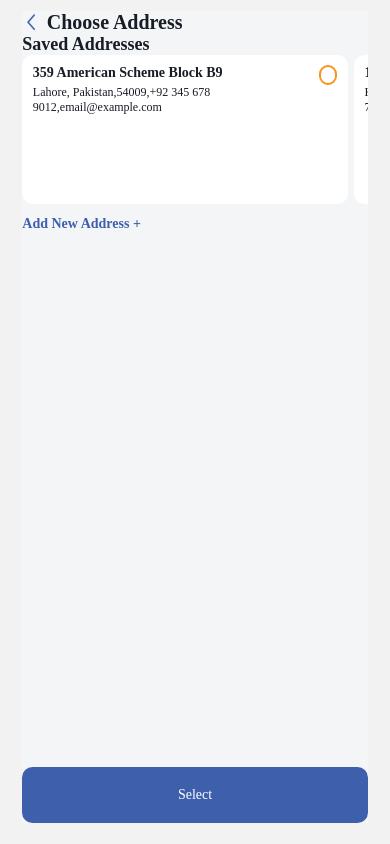
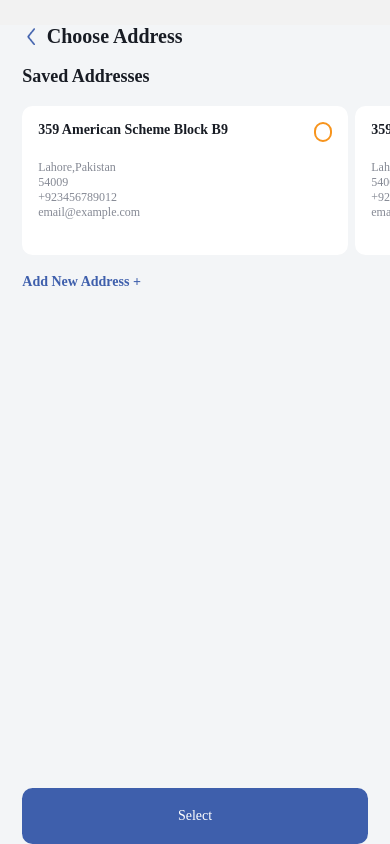
Before and after one commit to umairabhatti786/ReadingTest, a React Native app: screen /ChooseAddress in a window 390 px wide. Built offline with nearby package versions, Linux system fonts and the light colour scheme; what @gorhom/bottom-sheet, @react-native-google-signin/google-signin would draw is missing.

Commit message:
ChooseAddress screen completed

```diff
--- a/src/routes/RootNavigator/index.tsx
+++ b/src/routes/RootNavigator/index.tsx
@@ -26,6 +26,7 @@ import HelpNSupport from "../../screens/main/HelpNSupport";
 import CardDiscounts from "../../screens/main/CardDiscounts";
 import SubCategories from "../../screens/main/SubCategories";
 import AllSubCategories from "../../screens/main/AllSubCategories";
+import Checkout from "../../screens/main/Checkout";
 
 export type RootStackParamsList = {
   SignUpScreen: any;
@@ -51,6 +52,7 @@ export type RootStackParamsList = {
   CardDiscounts: any;
   SubCategories: any;
   AllSubCategories: any;
+  Checkout: any;
 };
 
 const Stack = createNativeStackNavigator<RootStackParamsList>();
@@ -74,6 +76,7 @@ const RootNavigator = () => {
           component={SendGiftCardScreen}
         />
         <Stack.Screen name="PaymentScreen" component={PaymentScreen} />
+        <Stack.Screen name="Checkout" component={Checkout} />
         <Stack.Screen name="CardDiscounts" component={CardDiscounts} />
         <Stack.Screen name="Filters" component={Filters} />
         <Stack.Screen name="PaymentScreen2" component={PaymentScreen2} />
--- a/src/screens/main/BookDetails/index.tsx
+++ b/src/screens/main/BookDetails/index.tsx
@@ -439,11 +439,15 @@ const BookDetails = ({ navigation }: BookDetailsProps) => {
               {/* //..order details in buy now bottom sheet */}
               <View style={styles.buyerInfo}>
                 <CustomText text={"Dispatch"} size={12} color={Colors.gray} />
-                <CustomText
-                  text={"359 American Scheme Block B9"}
-                  size={12}
-                  color={Colors.black}
-                />
+                <TouchableOpacity
+                  onPress={() => navigation.navigate("ChooseAddress")}
+                >
+                  <CustomText
+                    text={"359 American Scheme Block B9"}
+                    size={12}
+                    color={Colors.black}
+                  />
+                </TouchableOpacity>
               </View>
               <View style={styles.buyerInfo}>
                 <CustomText text={"Pay With"} size={12} color={Colors.gray} />
--- a/src/screens/main/Cart/index.tsx
+++ b/src/screens/main/Cart/index.tsx
@@ -1,4 +1,4 @@
-import { StyleSheet, Text, View } from "react-native";
+import { StyleSheet, View } from "react-native";
 import React, { useState } from "react";
 import HeaderBtmTabs from "../../../components/HeaderBtmTabs";
 import { Colors } from "../../../utils/Colors";
@@ -72,7 +72,10 @@ const Cart = ({ navigation }: CartProps) => {
                 }`}
               />
             </View>
-            <CustomButton title="Checkout" />
+            <CustomButton
+              title="Checkout"
+              onPress={() => navigation.navigate("Checkout")}
+            />
           </View>
         </View>
       </View>
--- /dev/null
+++ b/src/screens/main/Checkout/index.tsx
@@ -0,0 +1,33 @@
+import { StyleSheet, View } from "react-native";
+import React from "react";
+import Header from "../../../components/Header";
+import { Colors } from "../../../utils/Colors";
+import { ms, s, vs } from "react-native-size-matters";
+import CustomText from "../../../components/CustomText";
+
+const Checkout = () => {
+  return (
+    <View style={styles.screenContainer}>
+      <View style={styles.content}>
+        <Header title="Checkout" />
+        <CustomText text="Add your optional payment method to save for future purchases." />
+      </View>
+    </View>
+  );
+};
+
+export default Checkout;
+
+const styles = StyleSheet.create({
+  screenContainer: {
+    flex: 1,
+    backgroundColor: Colors.primary,
+  },
+  content: {
+    flex: 1,
+    marginHorizontal: s(20),
+    marginTop: vs(20),
+    marginBottom: ms(20),
+    gap: vs(15),
+  },
+});
--- a/src/screens/main/ChooseAddress/index.tsx
+++ b/src/screens/main/ChooseAddress/index.tsx
@@ -2,14 +2,12 @@ import { ScrollView, StyleSheet, TouchableOpacity, View } from "react-native";
 import React, { useState } from "react";
 import { StackNavigationProp } from "@react-navigation/stack";
 import { RootStackParamsList } from "../../../routes/RootNavigator";
-import { moderateScale, scale, verticalScale } from "react-native-size-matters";
+import { ms, s, vs } from "react-native-size-matters";
 import { Colors } from "../../../utils/Colors";
 import Header from "../../../components/Header";
 import CustomText from "../../../components/CustomText";
 import CustomButton from "../../../components/CustomButton";
-import CustomTextInput from "../../../components/CustomTextInput";
-import icons from "../../../assets/icons";
-import HeaderBtmTabs from "../../../components/HeaderBtmTabs";
+import { AddressesData } from "../../../utils/Data/data";
 
 interface ChooseAddressProps {
   navigation: StackNavigationProp<RootStackParamsList, "ChooseAddress">;
@@ -17,37 +15,26 @@ interface ChooseAddressProps {
 
 const ChooseAddress = ({ navigation }: ChooseAddressProps) => {
   const [selected, setSelected] = useState<number | null>(null);
-  const addresses = [
-    {
-      id: 1,
-      title: "359 American Scheme Block B9",
-      details: "Lahore, Pakistan,54009,+92 345 678 9012,email@example.com",
-    },
-    {
-      id: 2,
-      title: "123 Another Street Block A",
-      details: "Karachi, Pakistan,54001,+92 123 456 7890,another@example.com",
-    },
-  ];
 
   return (
     <View style={styles.screenContainer}>
-      <View>
+      <View style={styles.layout}>
         <Header title="Choose Address" />
-        <CustomText
-          text={"Saved Addresses"}
-          fontWeight="bold"
-          size={18}
-          marginVertical={verticalScale(15)}
-        />
+        <CustomText text={"Saved Addresses"} fontWeight="bold" size={18} />
+      </View>
+      {/* ..........adresses.................. */}
       <ScrollView
         horizontal={true}
         showsHorizontalScrollIndicator={false}
         contentContainerStyle={{
-            marginBottom: verticalScale(10),
+          //marginVertical: vs(15),
+          paddingHorizontal: s(20),
+          gap: s(7),
+          flexGrow: 0,
         }}
+        style={{ marginVertical: vs(15), flexGrow: 0 }}
       >
-          {addresses.map((addresses, index) => (
+        {AddressesData.map((addresses, index) => (
           <View key={addresses.id} style={styles.addressVw}>
             <View
               style={{
@@ -55,7 +42,7 @@ const ChooseAddress = ({ navigation }: ChooseAddressProps) => {
                 justifyContent: "space-between",
               }}
             >
-                <CustomText text={addresses.title} fontWeight="bold" />
+              <CustomText text={addresses.house} fontWeight="bold" />
               <TouchableOpacity
                 style={styles.circle}
                 onPress={() => setSelected(index)}
@@ -63,19 +50,37 @@ const ChooseAddress = ({ navigation }: ChooseAddressProps) => {
                 {selected === index && <View style={styles.select} />}
               </TouchableOpacity>
             </View>
-              <CustomText text={addresses.details} size={12} />
+            <View>
+              <CustomText text={addresses.city} size={12} color={Colors.gray} />
+              <CustomText text={addresses.code} size={12} color={Colors.gray} />
+              <CustomText
+                text={addresses.phone}
+                size={12}
+                color={Colors.gray}
+              />
+              <CustomText
+                text={addresses.email}
+                size={12}
+                color={Colors.gray}
+              />
+            </View>
           </View>
         ))}
       </ScrollView>
-        <TouchableOpacity onPress={() => navigation.navigate("NewAddress")}>
+      {/* ......................Add New Address +.................. */}
+      <TouchableOpacity
+        onPress={() => navigation.navigate("NewAddress")}
+        style={styles.addbtn}
+      >
         <CustomText
           text={"Add New Address +"}
           color={Colors.blue}
           fontWeight="bold"
         />
       </TouchableOpacity>
+      <View style={[styles.layout, { flex: 1, justifyContent: "flex-end" }]}>
+        <CustomButton title="Select" />
       </View>
-      <CustomButton title="Select" />
     </View>
   );
 };
@@ -86,33 +91,37 @@ const styles = StyleSheet.create({
   screenContainer: {
     flex: 1,
     backgroundColor: Colors.primary,
-    marginHorizontal: scale(20),
-    marginVertical: verticalScale(10),
-    marginTop: moderateScale(10),
-    marginBottom: moderateScale(20),
+    marginTop: vs(20),
     justifyContent: "space-between",
+  },
+  layout: {
+    marginHorizontal: s(20),
+    gap: vs(15),
+  },
+  addbtn: {
+    marginHorizontal: s(20),
   },
   addressVw: {
     backgroundColor: Colors.white,
-    width: scale(292),
-    height: verticalScale(120),
-    padding: moderateScale(10),
-    borderRadius: moderateScale(10),
-    marginRight: verticalScale(5),
+    width: s(292),
+    height: vs(120),
+    padding: ms(15),
+    borderRadius: ms(10),
+    gap: vs(15),
   },
   circle: {
-    height: verticalScale(16),
-    width: scale(16),
-    borderRadius: moderateScale(100),
-    borderWidth: scale(2),
+    height: vs(16),
+    width: s(16),
+    borderRadius: ms(100),
+    borderWidth: s(2),
     borderColor: Colors.orange,
     alignItems: "center",
     justifyContent: "center",
   },
   select: {
-    height: verticalScale(8),
-    width: scale(8),
-    borderRadius: moderateScale(100),
+    height: vs(8),
+    width: s(8),
+    borderRadius: ms(100),
     backgroundColor: Colors.orange,
   },
 });
--- a/src/utils/Data/data.tsx
+++ b/src/utils/Data/data.tsx
@@ -433,37 +433,33 @@ export const AddressesData = [
   {
     id: "1",
     house: "359 American Scheme Block B9",
-    city: "Lahore",
-    country: "Pakistan",
-    code: 54009,
-    phone: +923456789012,
+    city: "Lahore,Pakistan",
+    code: "54009",
+    phone: "+923456789012",
     email: "email@example.com",
   },
   {
     id: "2",
     house: "359 American Scheme Block B9",
-    city: "Lahore",
-    country: "Pakistan",
-    code: 54009,
-    phone: +923456789012,
+    city: "Lahore,Pakistan",
+    code: "54009",
+    phone: "+923456789012",
     email: "email@example.com",
   },
   {
     id: "3",
     house: "359 American Scheme Block B9",
-    city: "Lahore",
-    country: "Pakistan",
-    code: 54009,
-    phone: +923456789012,
+    city: "Lahore,Pakistan",
+    code: "54009",
+    phone: "+923456789012",
     email: "email@example.com",
   },
   {
     id: "4",
     house: "359 American Scheme Block B9",
-    city: "Lahore",
-    country: "Pakistan",
-    code: 54009,
-    phone: +923456789012,
+    city: "Lahore,Pakistan",
+    code: "54009",
+    phone: "+923456789012",
     email: "email@example.com",
   },
 ];
```
Lines whose indentation alone changed are shown as unchanged.
